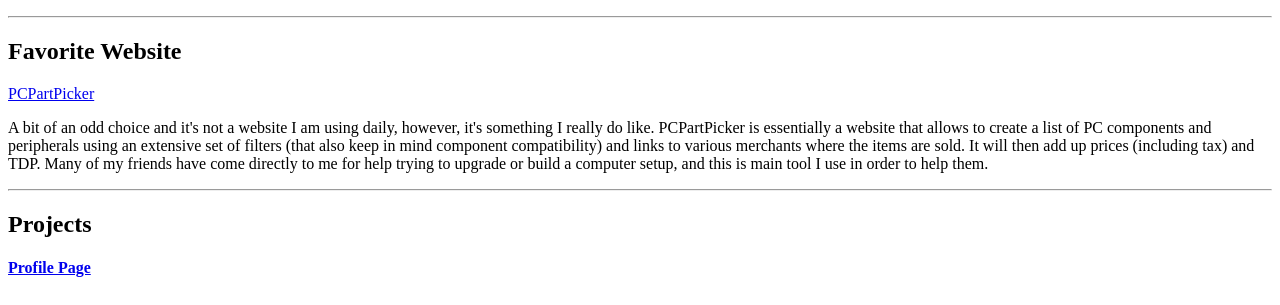
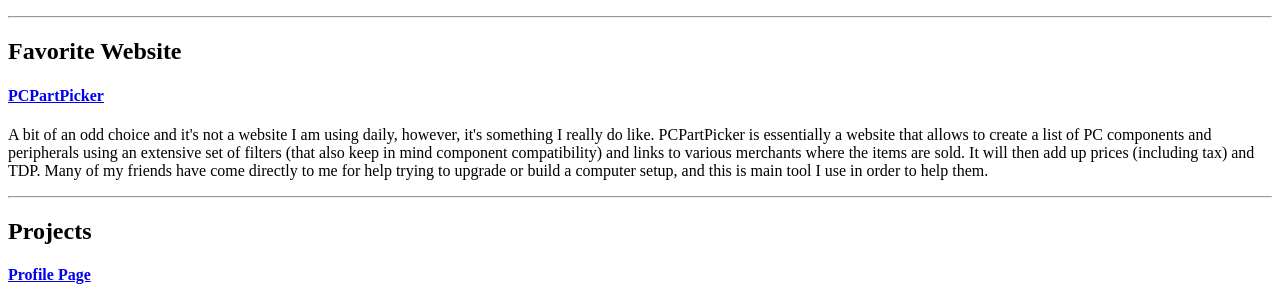
Before and after one commit to adonitakos/CUS-1172---Module-1, a plain HTML site: page index.html in a window 1280 px wide. Shown: the part 1906-2211 px from the top of the page. Drawn offline with Linux system fonts and the light colour scheme.

Commit message:
Update index.html

```diff
--- a/index.html
+++ b/index.html
@@ -118,7 +118,7 @@
 <!--7-->
     <section id = "favWebsite">
         <h2>Favorite Website</h2>
-        <a href = "https://pcpartpicker.com/">PCPartPicker</a>
+        <h4><a href = "https://pcpartpicker.com/">PCPartPicker</a></h4>
         <p>A bit of an odd choice and it's not a website I am using daily, however, it's something I really do like.
         PCPartPicker is essentially a website that allows to create a list of PC components and peripherals using an extensive set of filters (that also keep in mind component compatibility)
         and links to various merchants where the items are sold. It will then add up prices (including tax) and TDP. Many of my friends have come directly to me for help trying to upgrade or build a computer setup, and this is main tool I use in order to help them.</p>
```
